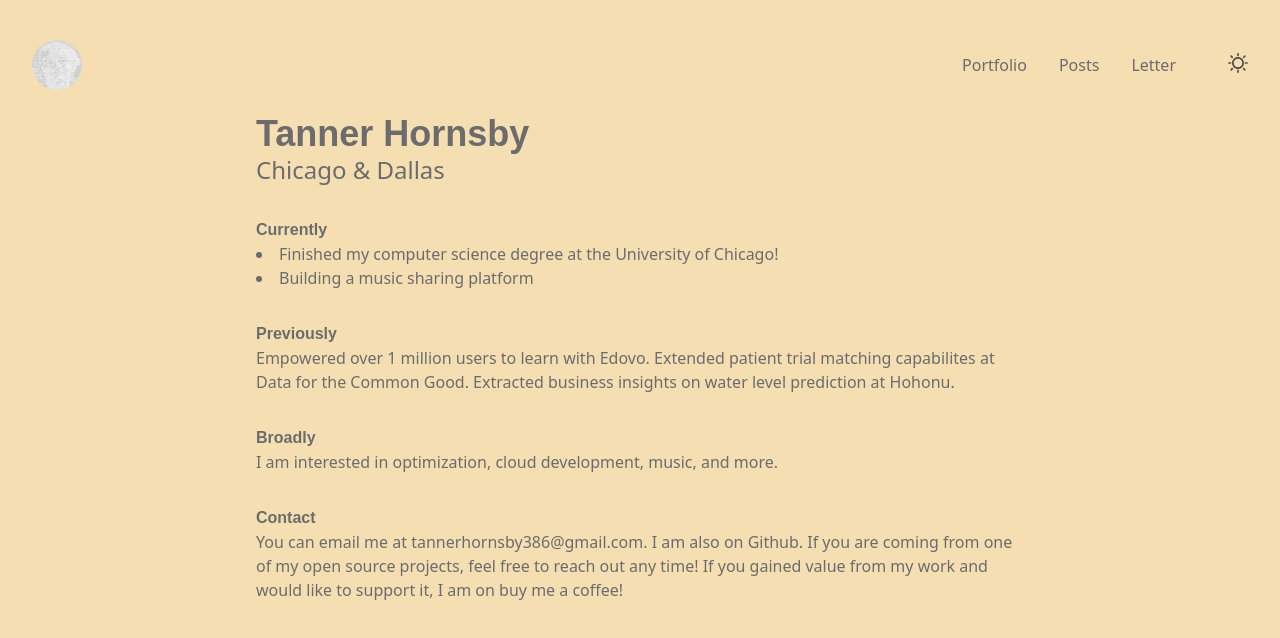
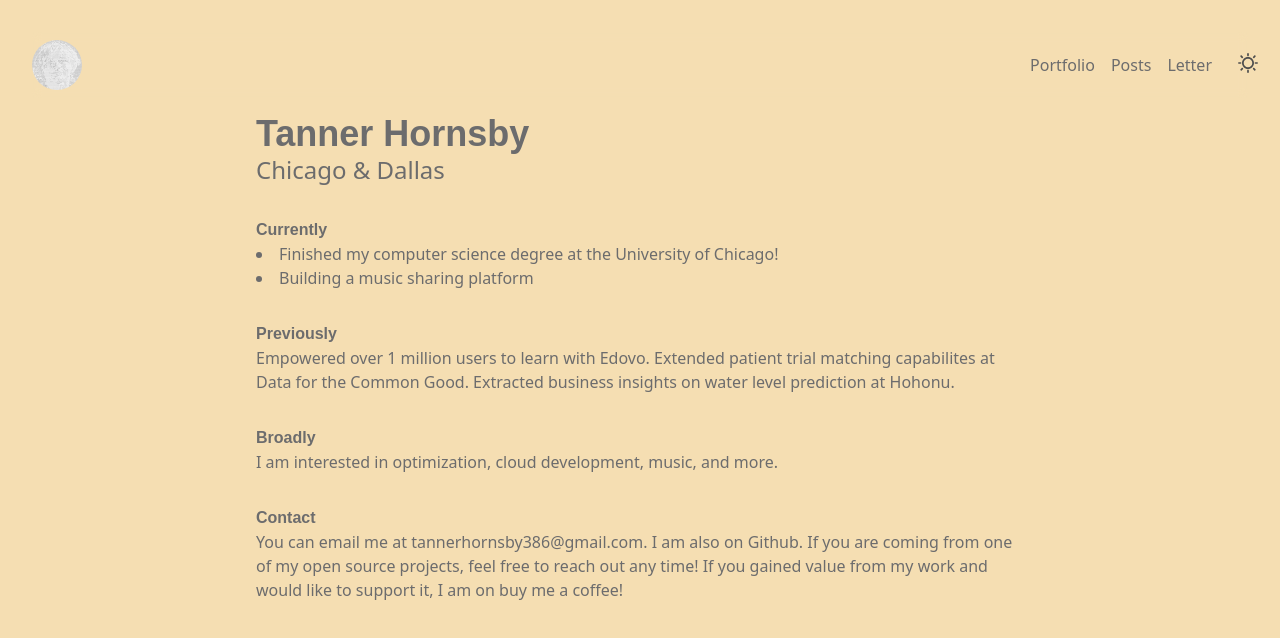
Before and after one commit to TannerHornsby7/website, a Next.js app: page / in a window 1280 px wide. Shown: the top 638 px of the page. Built offline with nearby package versions, Linux system fonts and the light colour scheme.

Commit message:
update styling
1. fix padding of darkmode
2. darken gray text on lightmode
3. use tertiary color for floating nav active section

```diff
--- a/app/components/Darkmode.tsx
+++ b/app/components/Darkmode.tsx
@@ -7,7 +7,7 @@ const Darkmode = () => {
 
   return (
     <button
-      className="cursor-pointer p-0 relative bg-transparent border-none w-5 h-5 mx-2.5 text-inherit"
+      className="cursor-pointer p-0 relative bg-transparent border-none w-5 h-5 text-inherit"
       onClick={toggleTheme}
       aria-label={`Toggle ${theme === 'dark' ? 'Light' : 'Dark'} Mode`}
     >
--- a/app/components/FloatingNav.tsx
+++ b/app/components/FloatingNav.tsx
@@ -45,7 +45,7 @@ export default function FloatingNav() {
             // might have to set active sectoin here for safari because their observer is buggy
           }}
           className={`text-xs text-center font-bold rotate-270 cursor-pointer tracking-wide ${
-            activeSection === section ? 'text-darkgray font-extrabold' : 'text-gray-400'
+            activeSection === section ? 'text-tertiary font-extrabold' : 'text-gray-400'
           }`}
           initial={{ opacity: 0, x: -200 }}
           animate={{ opacity: isVisible ? 1 : 0, x: isVisible ? 0 : -200, rotate: 270 }}
--- a/app/components/Header.tsx
+++ b/app/components/Header.tsx
@@ -24,7 +24,7 @@ export default function Header() {
           className="rounded-full transition-transform hover:scale-105"
         />
       </Link>
-      <nav className="flex gap-8">
+      <nav className="flex justify-end gap-4">
         <Link
           href="/portfolio"
           className={`transition-colors hover:text-gray-900 ${isActive('/portfolio')}`}
```
